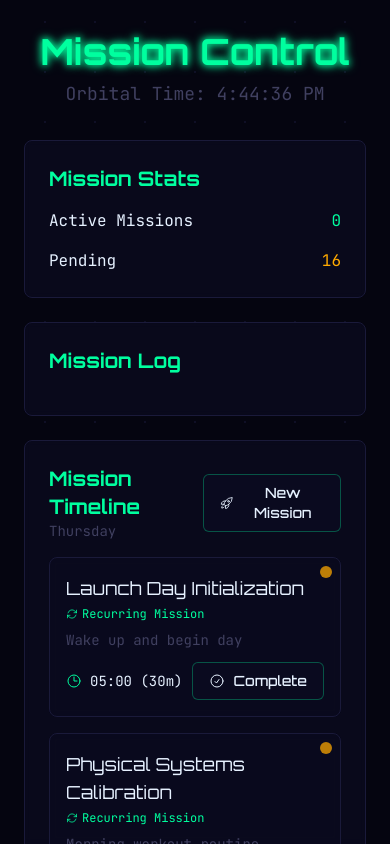
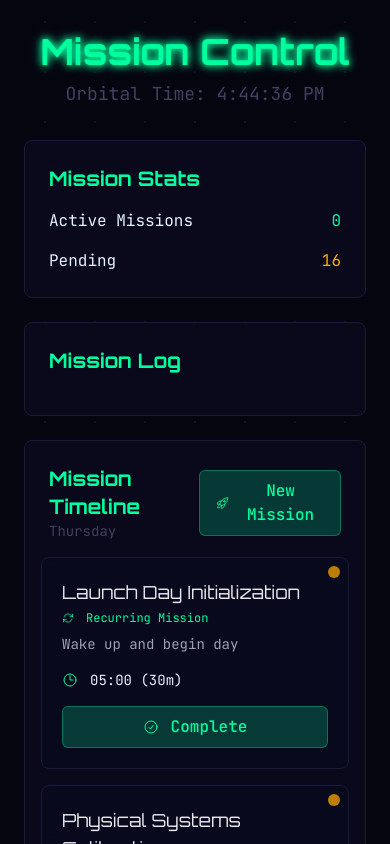
Before and after one commit to Hustada/space-scheduler, a React (Vite) app: page / in a window 390 px wide. Built offline with nearby package versions, Linux system fonts and the light colour scheme.

Commit message:
Improve mission card layout and responsiveness
- Stack content vertically on mobile
- Make Complete button full-width on mobile
- Adjust spacing and padding for better readability
- Enhance button styling and hover states

```diff
--- a/src/App.jsx
+++ b/src/App.jsx
@@ -372,28 +372,32 @@ function App() {
                       exit={{ opacity: 0, y: -20 }}
                     >
                       <div className={`mission-status ${getMissionStatusColor(mission.status)}`} />
-                      <div className="flex items-start justify-between">
-                        <div>
-                          <h3 className="text-lg font-space mb-1">{mission.title}</h3>
+
+                      {/* Title and Description */}
+                      <div className="flex-1 mb-4">
+                        <h3 className="text-lg font-space mb-1 text-gray-200">{mission.title}</h3>
                         {mission.isRecurring && (
                           <div className="flex items-center gap-1 text-xs text-space-success mb-2">
                             <ArrowPathIcon className="h-3 w-3" />
                             <span>Recurring Mission</span>
                           </div>
                         )}
-                          <p className="text-space-gray text-sm mb-3">{mission.description}</p>
+                        <p className="text-gray-400 text-sm">{mission.description}</p>
                       </div>
-                      </div>
-                      <div className="flex justify-between items-center">
-                        <div className="flex items-center gap-2 text-sm">
+
+                      {/* Time Info */}
+                      <div className="flex items-center gap-2 text-sm mb-4">
                         <ClockIcon className="h-4 w-4 text-space-primary" />
                         <span>{mission.time} ({mission.duration}m)</span>
                       </div>
+
+                      {/* Action Button */}
+                      <div className="flex justify-end">
                         <button
-                          className="mission-button"
+                          className="mission-button w-full sm:w-auto"
                           onClick={() => handleMissionComplete(mission.id)}
                         >
-                          <span className="flex items-center gap-2">
+                          <span className="flex items-center justify-center gap-2">
                             <CheckCircleIcon className="h-4 w-4" />
                             Complete
                           </span>
--- a/src/index.css
+++ b/src/index.css
@@ -17,9 +17,22 @@
 
 @layer components {
   .mission-card {
-    @apply relative bg-space-dark/80 border border-space-grid rounded-lg p-4
+    @apply relative bg-space-dark/80 border border-space-grid rounded-lg
+           p-5 mx-[-0.5rem] md:mx-0 mb-4
            backdrop-blur-sm transition-all duration-300
            hover:border-space-primary/50 hover:shadow-lg hover:shadow-space-primary/20;
+  }
+
+  .mission-card h3 {
+    @apply text-gray-200;
+  }
+
+  .mission-card p {
+    @apply text-gray-400;
+  }
+
+  .mission-card .flex {
+    @apply gap-3;
   }
 
   .mission-status {
@@ -43,12 +56,11 @@
   }
 
   .mission-button {
-    @apply px-4 py-2 rounded-md font-space text-sm
-           bg-space-dark border border-space-primary/30
-           hover:border-space-primary hover:shadow-lg hover:shadow-space-primary/20
+    @apply px-4 py-2 rounded-md bg-space-primary/20 text-space-primary
+           border border-space-primary/30 transition-all duration-300
+           hover:bg-space-primary/30 hover:border-space-primary/50
            focus:outline-none focus:ring-2 focus:ring-space-primary/50
-           transition-all duration-300
-           disabled:opacity-50 disabled:cursor-not-allowed;
+           active:bg-space-primary/40 sm:min-w-[120px];
   }
 
   .mission-input {
```
Lines whose indentation alone changed are shown as unchanged.
